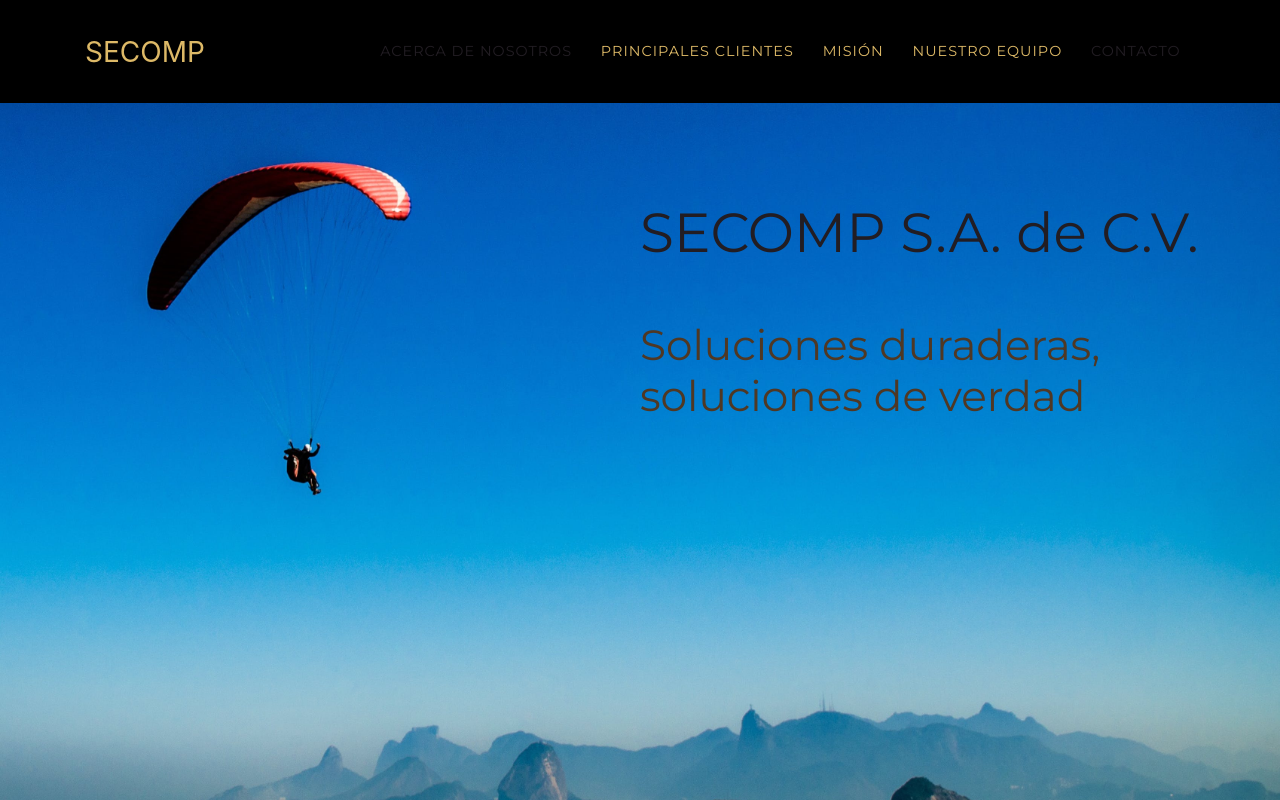
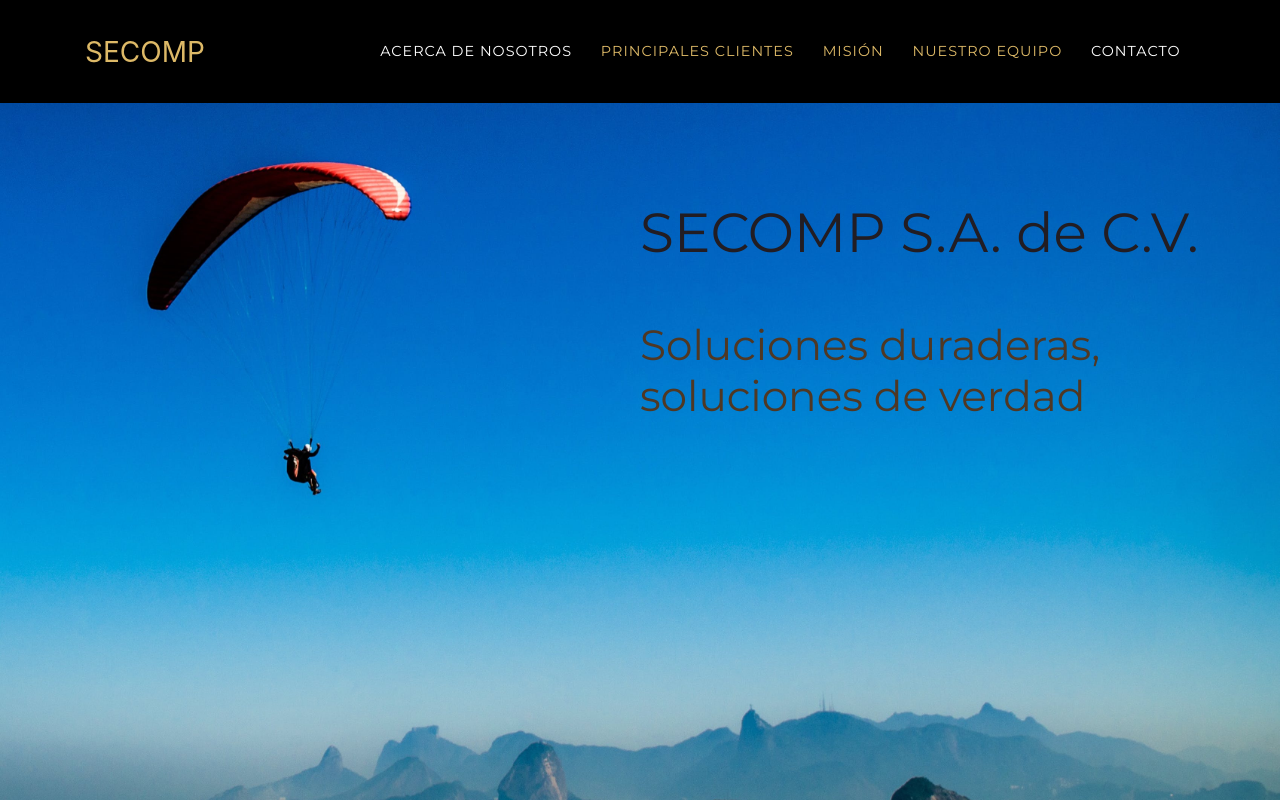
Before and after one commit to CortesEmilio/SECOMP, a website with bundled scripts: page index.html in a window 1280 px wide. In both pictures the pointer is over the link "ACERCA DE NOSOTROS". Shown: the top 800 px of the page. Built offline with nearby package versions, Linux system fonts and the light colour scheme; files whose address does not match are found by name; a web font is replaced by a local one.

Commit message:
Update agency.css

```diff
--- a/css/agency.css
+++ b/css/agency.css
@@ -167,7 +167,7 @@ header #ImagenPrincipal {
   font-family: 'Montserrat', -apple-system, BlinkMacSystemFont, 'Segoe UI', Roboto, 'Helvetica Neue', Arial, sans-serif, 'Apple Color Emoji', 'Segoe UI Emoji', 'Segoe UI Symbol', 'Noto Color Emoji';
 }
 
-#mainNav .navbar-brand {
+#mainNav .navbar-brand  {
   background-color: black;
   color: #DDB967;
   font-family: 'Monsterrat', -apple-system, BlinkMacSystemFont, 'Segoe UI', Roboto, 'Helvetica Neue', Arial, sans-serif, 'Apple Color Emoji', 'Segoe UI Emoji', 'Segoe UI Symbol', 'Noto Color Emoji';
@@ -185,18 +185,14 @@ header #ImagenPrincipal {
   font-family: 'Montserrat', -apple-system, BlinkMacSystemFont, 'Segoe UI', Roboto, 'Helvetica Neue', Arial, sans-serif, 'Apple Color Emoji', 'Segoe UI Emoji', 'Segoe UI Symbol', 'Noto Color Emoji';
 }
 
-#mainNav .navbar-nav .nav-item .nav-link.active, #mainNav .navbar-nav .nav-item .nav-link:hover {
-  color: #221D23;
+#mainNav  .navbar-nav .nav-item .nav-link.active, #mainNav .navbar-nav .nav-item .nav-link:hover {
+  color: white;
 }
 
 
 /* CAMBIOS VISTOS EN NAVEGADOR  */
 @media (min-width: 992px) {
 
-    #Subtexto_Overlay{
-
-
-    }
 
 
   #mainNav {
```
